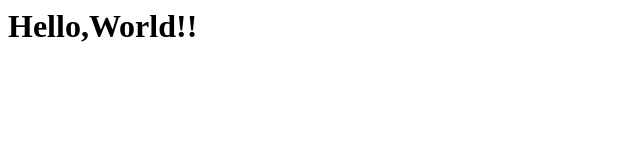
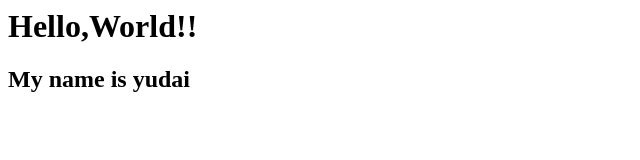
Before and after one commit to yudaishimanaka/deploy, a plain HTML site: page web_test2/index.html in a window 1280 px wide. Shown: the whole page, without its empty margins (0-640 px from the left). Drawn offline with Linux system fonts and the light colour scheme.

Commit message:
add web_test2/index.html syusei

```diff
--- a/web_test2/index.html
+++ b/web_test2/index.html
@@ -1,5 +1,6 @@
 <html>
 <body>
 <h1>Hello,World!!</h1>
+<h2>My name is yudai</h2>
 </body>
 </html>
```
